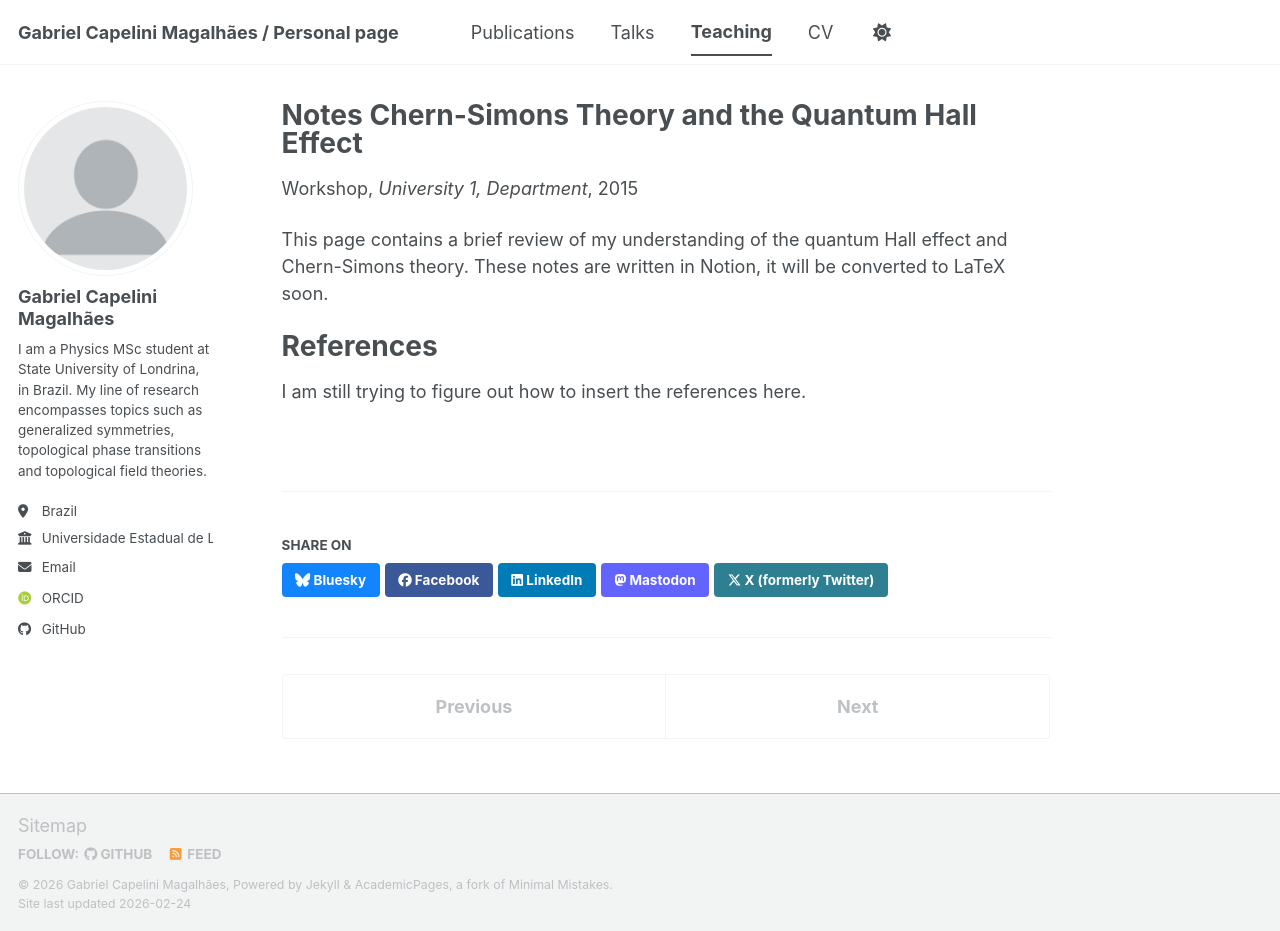
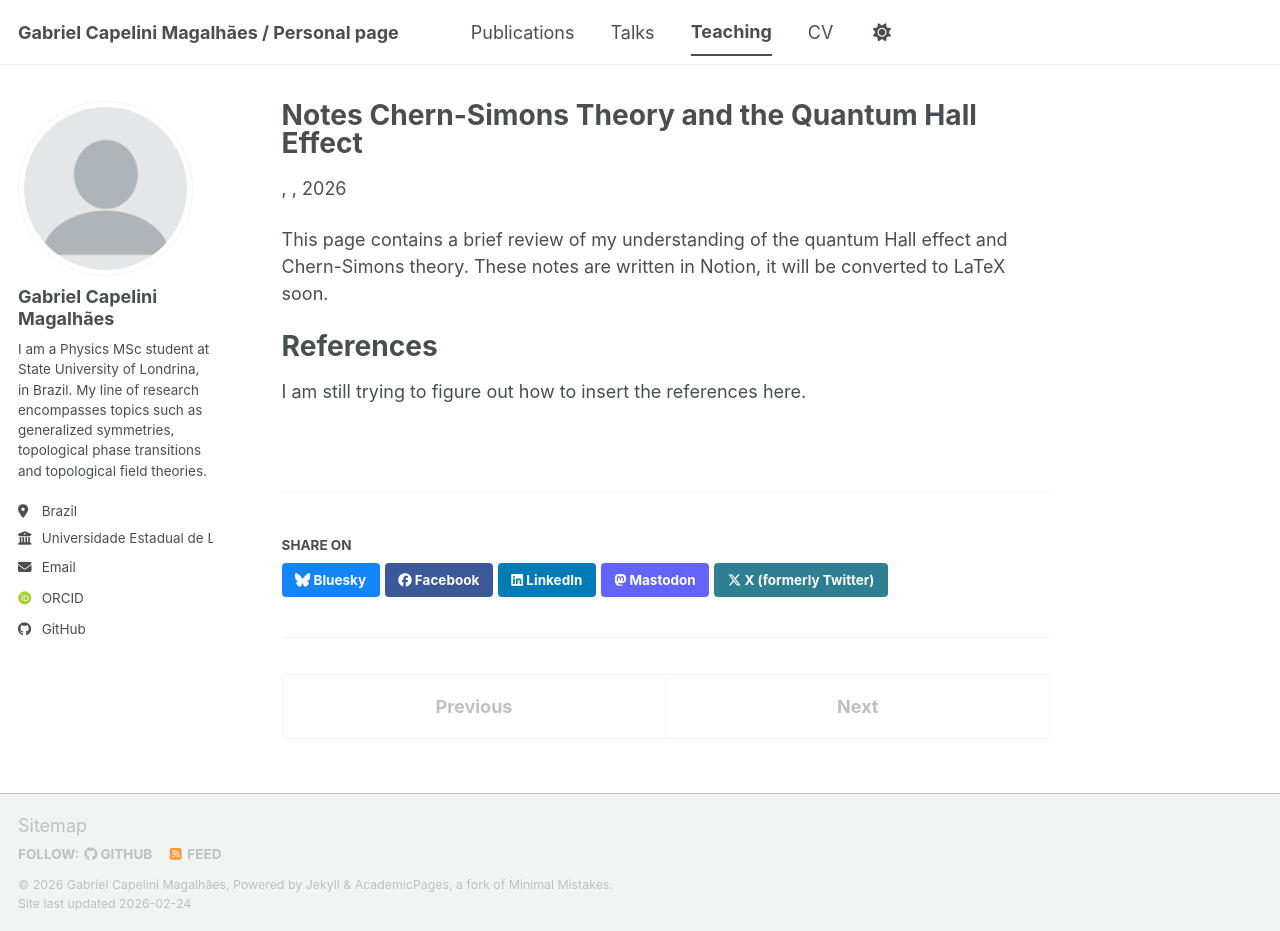
Before and after one commit to gabrielmglh/gabrielmglh.github.io, a Jekyll site: the page built from _teaching/chern-simons-qhe.md, in a window 1280 px wide and 931 px high. Built offline with Jekyll 4.4.1, drawn with Linux system fonts in a browser that asks for light colours; some web fonts are replaced; a script bundle is joined from its source files by our own code; library files that are not in the unit come from our copies.

Commit message:
testing another feature in the notes

```diff
--- a/_teaching/chern-simons-qhe.md
+++ b/_teaching/chern-simons-qhe.md
@@ -1,12 +1,8 @@
 ---
 title: "Notes Chern-Simons Theory and the Quantum Hall Effect"
 collection: teaching
-type: "Workshop"
 permalink: /teaching/chern-simons-qhe
 paperurl: 'https://gabrielmglh.github.io/files/chern-simons-theory/chern-simons-qhe.pdf'
-venue: "University 1, Department"
-date: 2015-01-01
-location: "City, Country"
 ---
 
 This page contains a brief review of my understanding of the quantum Hall effect and Chern-Simons theory. These notes are written in Notion, it will be
```
